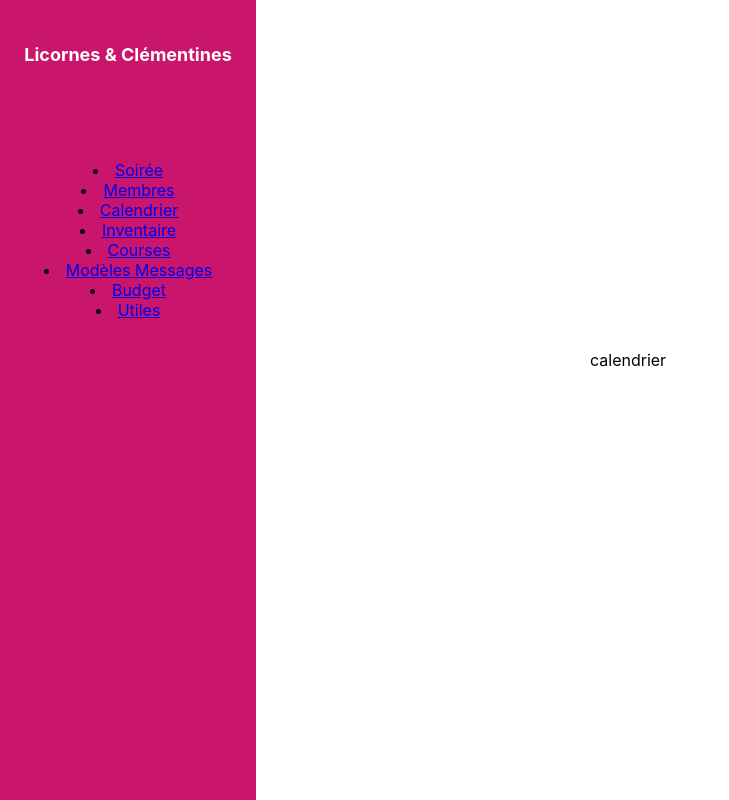
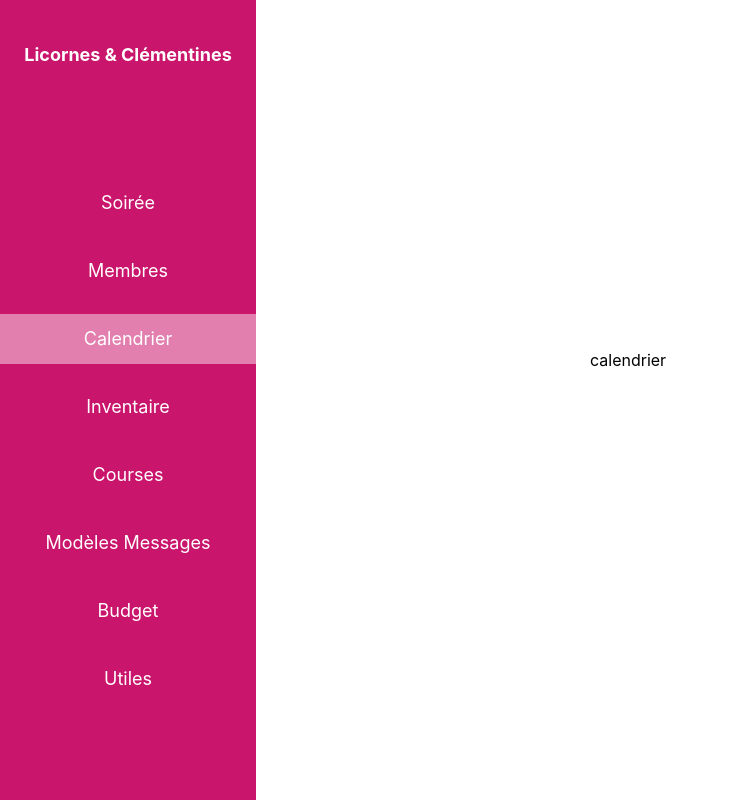
Before and after one commit to LaurieClu/L-C, a React (Create React App) app in the folder l-c/: page /calendrier in a window 1280 px wide. Shown: the whole page, without its empty margins (0-729 px from the left). Built offline with nearby package versions, Linux system fonts and the light colour scheme.

Commit message:
fix menu link style

```diff
--- a/l-c/src/components/Menu.tsx
+++ b/l-c/src/components/Menu.tsx
@@ -1,10 +1,11 @@
 import * as React from "react";
+import { useState } from "react";
 import { MenuData } from "../data/menuData";
-import { Link } from 'react-router-dom';
-import { WrapperMenu, Logo, LogoTitle, WrapperGlobal } from "./WrapperMenu";
-
+import { NavLink } from 'react-router-dom';
+import { WrapperMenu, Logo, LogoTitle, WrapperGlobal, List, WrapperLink } from "./WrapperMenu";
 
 export const Menu = () => {
+
     return (
         <div>
             <WrapperGlobal>
@@ -14,11 +15,36 @@ export const Menu = () => {
                 </Logo>
                     {MenuData.map((item, index) => {
                         return (
-                            <li key={index} className={item.cName}>
-                                <Link to={item.path}>
+                            <List key={index} className={item.cName}>
+                                <WrapperLink>
+                                    <NavLink to={item.path}
+                                        style={
+                                            ({isActive}) => (
+                                            isActive
+                                            ? {
+                                                display: 'flex',
+                                                textDecoration: 'none',
+                                                backgroundColor: 'rgba(255, 255, 255, 0.45)',
+                                                color: 'white',
+                                                fontSize:"18px",
+                                                backgroundSize:"contain",
+                                                height: "50px",
+                                                width: "130%",
+                                                alignItems: "center",
+                                                justifyContent: "center"
+                                            }
+                                            :{
+                                                textDecoration:"none",
+                                                color:"white",
+                                                fontSize:"18px",
+                                            }
+                                            )
+                                        }
+                                    >
                                     <span>{item.title}</span>
-                                </Link>
-                            </li>
+                                    </NavLink>
+                                </WrapperLink>
+                            </List>
                         )
                     })}
                 </WrapperMenu>
--- a/l-c/src/components/WrapperMenu.tsx
+++ b/l-c/src/components/WrapperMenu.tsx
@@ -37,3 +37,25 @@ export const WrapperGlobal = styled.div`
     display: flex;
     flex-direction: row;
 `;
+
+export const List = styled.li`
+    display: flex;
+    color: white;
+    fontSize: 18px;
+    list-style-type: none;
+    &:hover {
+        opacity: 0.5 ;
+    }
+    // &li.active&:hover {
+    //     opacity: 0;
+    // }
+`;
+
+export const WrapperLink = styled.div`
+    display: flex;
+    margin-top: 7%;
+    height: 50px;
+    width: 130%;
+    align-items:center;
+    justify-content:center;
+`;
```
